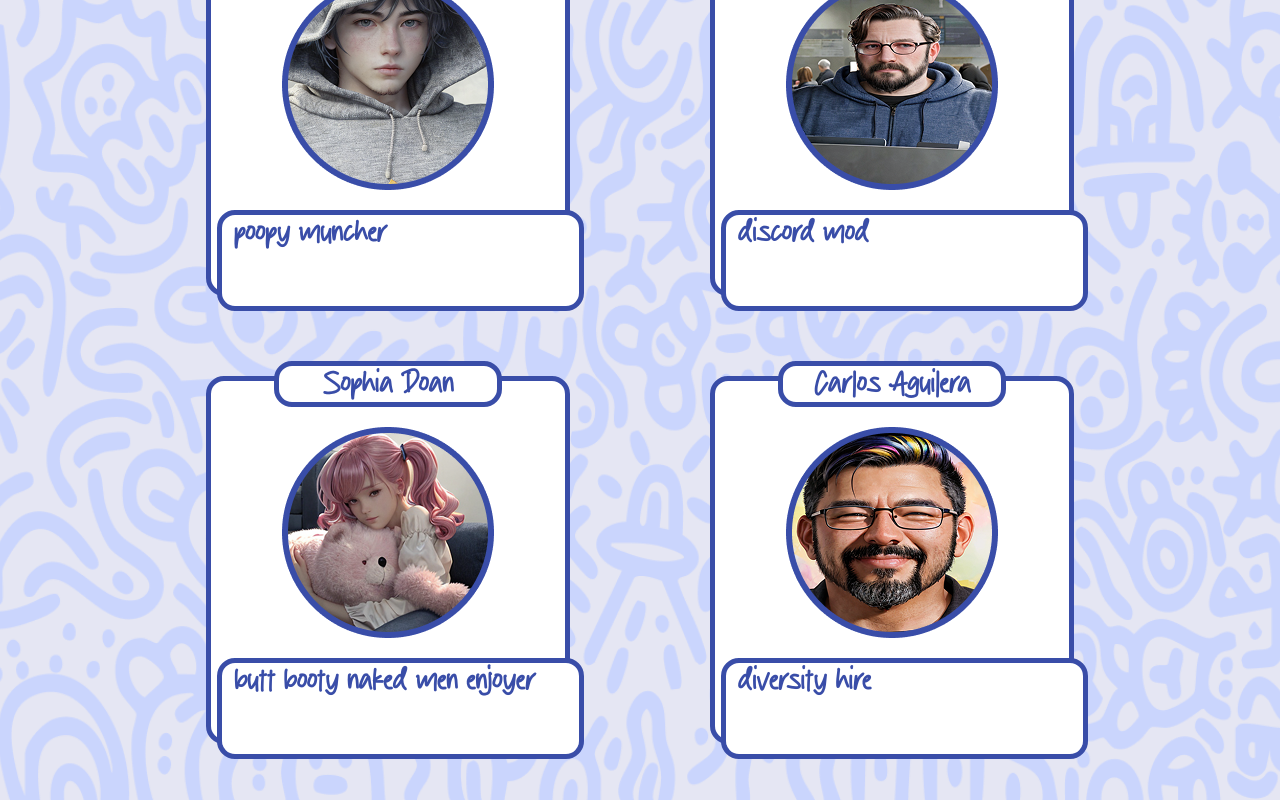
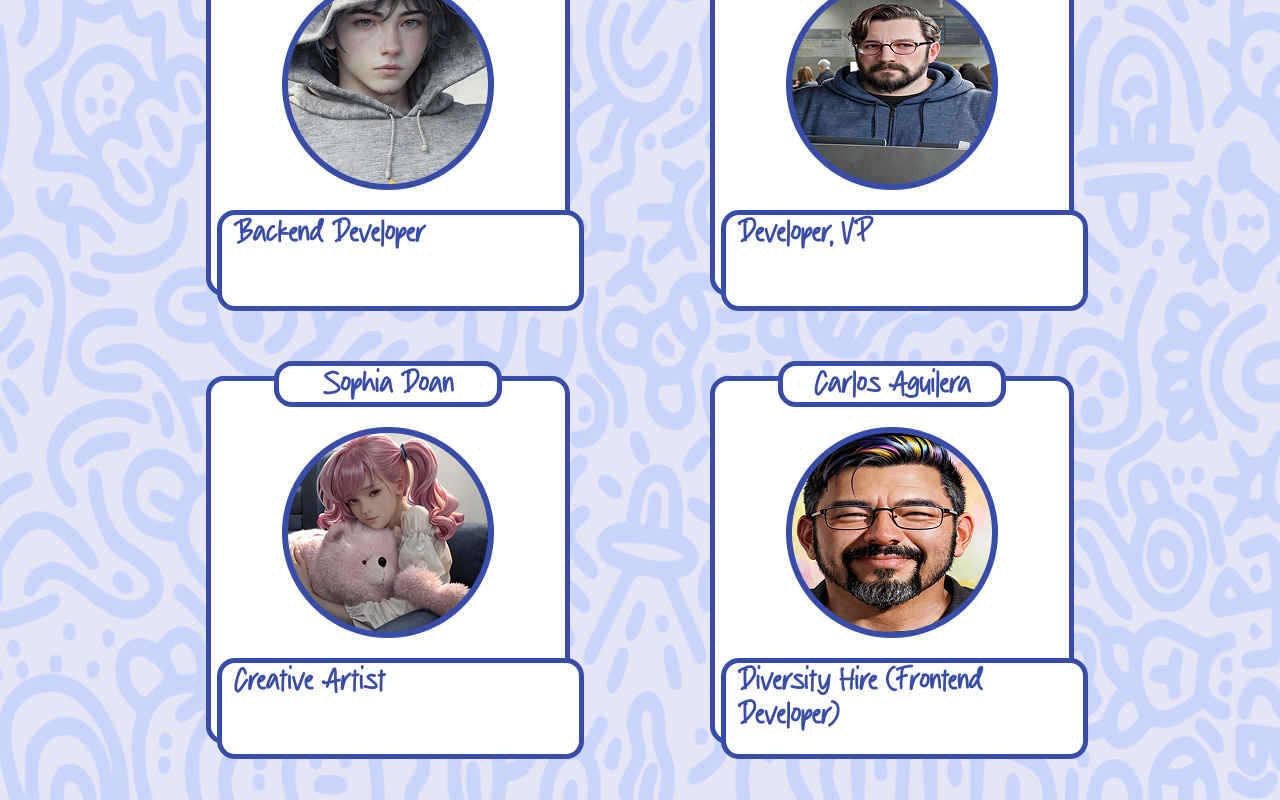
Before and after one commit to BrandonAWong/DoodleMorph, a Vue app in the folder client/: page /team in a window 1280 px wide. Shown: the part 272-1072 px from the top of the page. Built offline with nearby package versions, Linux system fonts and the light colour scheme; a web font is replaced by a local one.

Commit message:
fix titles

```diff
--- a/client/src/views/TeamPage.vue
+++ b/client/src/views/TeamPage.vue
@@ -37,7 +37,7 @@ import SmartSvg from '@/components/smart/SmartSvg.vue';
         <div
           class="relative top-5 left-3 h-[118px] w-[367px] rounded-[18px] border-5 border-[#394DA8] bg-white text-left"
         >
-          <p class="ml-3">poopy muncher</p>
+          <p class="ml-3">Backend Developer</p>
         </div>
       </div>
 
@@ -53,7 +53,7 @@ import SmartSvg from '@/components/smart/SmartSvg.vue';
         <div
           class="relative top-5 left-3 h-[118px] w-[367px] rounded-[18px] border-5 border-[#394DA8] bg-white text-left"
         >
-          <p class="ml-3">discord mod</p>
+          <p class="ml-3">Developer, VP</p>
         </div>
       </div>
     </div>
@@ -73,7 +73,7 @@ import SmartSvg from '@/components/smart/SmartSvg.vue';
         <div
           class="relative top-5 left-3 h-[118px] w-[367px] rounded-[18px] border-5 border-[#394DA8] bg-white text-left"
         >
-          <p class="ml-3">butt booty naked men enjoyer</p>
+          <p class="ml-3">Creative Artist</p>
         </div>
       </div>
 
@@ -89,7 +89,7 @@ import SmartSvg from '@/components/smart/SmartSvg.vue';
         <div
           class="relative top-5 left-3 h-[118px] w-[367px] rounded-[18px] border-5 border-[#394DA8] bg-white text-left"
         >
-          <p class="ml-3">diversity hire</p>
+          <p class="ml-3">Diversity Hire (Frontend Developer)</p>
         </div>
       </div>
     </div>
```
